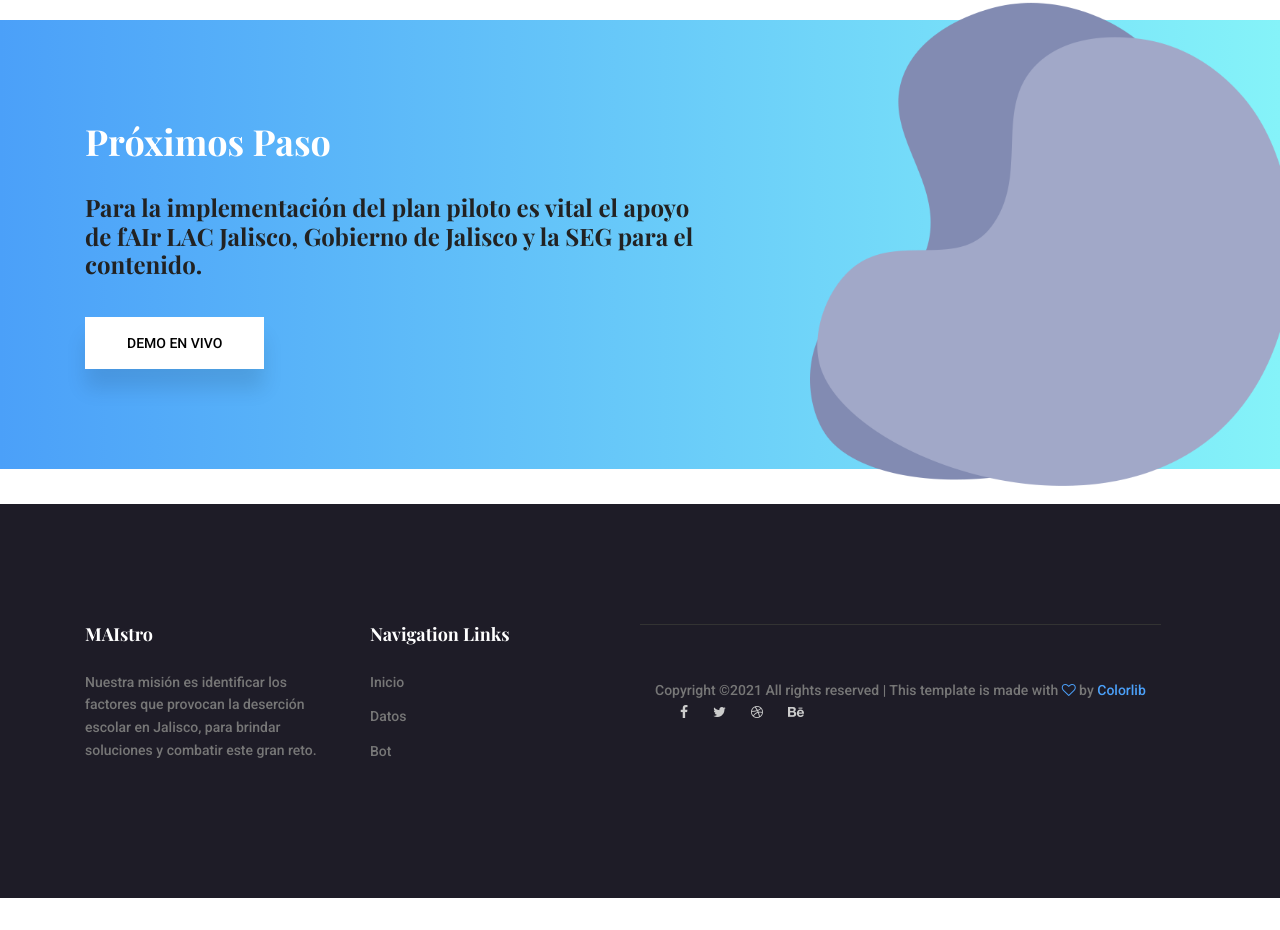
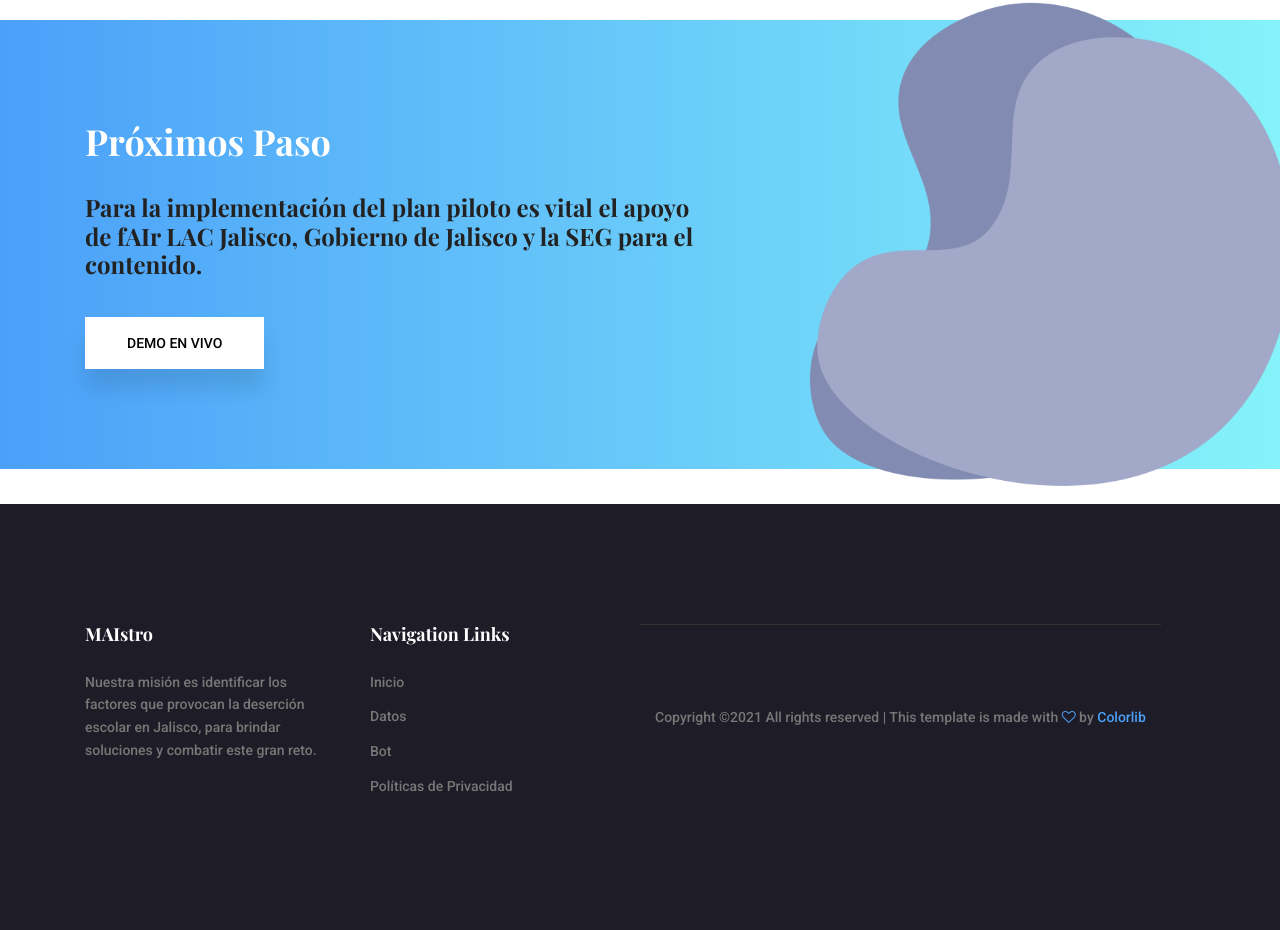
Before and after one commit to esquivelale/MAIstro, a plain HTML site: page index.html in a window 1280 px wide. Shown: the part 6679-7609 px from the top of the page. Before the commit the page ends 7577 px from the top, so only its background shows below. Drawn offline with nearby package versions, Linux system fonts and the light colour scheme.

Commit message:
Update index.html

```diff
--- a/index.html
+++ b/index.html
@@ -347,8 +347,9 @@
 						<div class="row">
 							<ul class="col footer-nav">
 								<li><a href="index.html">Inicio</a></li>
-								<li><a href="services.html">Datos</a></li>
-								<li><a href="project.html">Bot</a></li>
+								<li><a href="#">Datos</a></li>
+								<li><a href="#">Bot</a></li>
+								<li><a href="#">Políticas de Privacidad</a></li>
 							</ul>
 						</div>
 					</div>
@@ -362,12 +363,6 @@
 							<p class="footer-text m-0"><!-- Link back to Colorlib can't be removed. Template is licensed under CC BY 3.0. -->
 Copyright &copy;<script>document.write(new Date().getFullYear());</script> All rights reserved | This template is made with <i class="fa fa-heart-o" aria-hidden="true"></i> by <a href="#" target="_blank">Colorlib</a>
 <!-- Link back to Colorlib can't be removed. Template is licensed under CC BY 3.0. --></p>
-						</div>
-						<div class="footer-social d-flex align-items-center">
-							<a href="#"><i class="fa fa-facebook"></i></a>
-							<a href="#"><i class="fa fa-twitter"></i></a>
-							<a href="#"><i class="fa fa-dribbble"></i></a>
-							<a href="#"><i class="fa fa-behance"></i></a>
 						</div>
 					</div>
 				</div>
```
